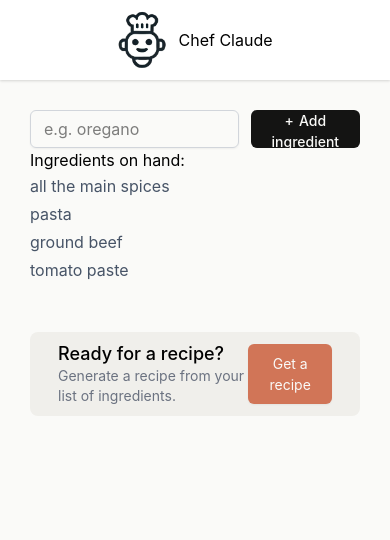
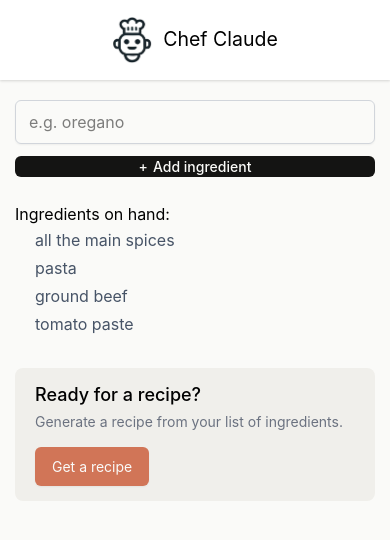
Before and after one commit to anwarrahim/chef-claude, a React (Vite) app: page / in a window 390 px wide. Shown: the top 540 px of the page. Built offline with nearby package versions, Linux system fonts and the light colour scheme.

Commit message:
responsive

```diff
--- a/src/components/Header.jsx
+++ b/src/components/Header.jsx
@@ -3,7 +3,7 @@ import chefClaudeLogo from "../assets/images/logo-img.png"
 export default function Header() {
     return (
         <header>
-            <img src={chefClaudeLogo}/>
+            <img src={chefClaudeLogo} alt="Chef Claude Logo"/>
             <h1>Chef Claude</h1>
         </header>
     )
--- a/src/components/Main.jsx
+++ b/src/components/Main.jsx
@@ -7,6 +7,7 @@ export default function Main() {
         ["all the main spices", "pasta", "ground beef", "tomato paste"]
     )
     const [recipeShown, setRecipeShown] = React.useState(false)
+    const [inputValue, setInputValue] = React.useState("")
 
     function toggleRecipeShown() {
         setRecipeShown(prevShown => !prevShown)
@@ -14,7 +15,14 @@ export default function Main() {
 
     function addIngredient(formData) {
         const newIngredient = formData.get("ingredient")
-        setIngredients(prevIngredients => [...prevIngredients, newIngredient])
+        if (newIngredient && newIngredient.trim() !== "") {
+            setIngredients(prevIngredients => [...prevIngredients, newIngredient])
+            setInputValue("")
+        }
+    }
+
+    function handleInputChange(event) {
+        setInputValue(event.target.value)
     }
 
     return (
@@ -25,8 +33,10 @@ export default function Main() {
                     placeholder="e.g. oregano"
                     aria-label="Add ingredient"
                     name="ingredient"
+                    value={inputValue}
+                    onChange={handleInputChange}
                 />
-                <button>Add ingredient</button>
+                <button type="submit">Add ingredient</button>
             </form>
 
             {ingredients.length > 0 &&
--- a/src/index.css
+++ b/src/index.css
@@ -18,25 +18,31 @@ header {
     height: 80px;
     background-color: white;
     box-shadow: 0px 1px 3px 0px rgba(0, 0, 0, 0.10), 0px 1px 2px 0px rgba(0, 0, 0, 0.06);
+    padding: 0 15px;
 }
 
 header>img {
-    width: 50px;
+    width: 40px;
 }
 
 header>h1 {
     font-weight: 400;
+    font-size: clamp(1.2rem, 5vw, 2rem);
 }
 
 main {
-    padding: 30px 30px 10px;
+    padding: 20px 15px 10px;
+    max-width: 1200px;
+    margin: 0 auto;
 }
 
 .add-ingredient-form {
     display: flex;
+    flex-direction: row;
     justify-content: center;
     gap: 12px;
-    height: 38px;
+    min-height: 38px;
+    flex-wrap: wrap;
 }
 
 .add-ingredient-form>input {
@@ -44,9 +50,9 @@ main {
     border: 1px solid #D1D5DB;
     padding: 9px 13px;
     box-shadow: 0px 1px 2px 0px rgba(0, 0, 0, 0.05);
-    flex-grow: 1;
+    flex: 1;
     min-width: 150px;
-    max-width: 400px;
+    max-width: 100%;
 }
 
 .add-ingredient-form>button {
@@ -55,7 +61,9 @@ main {
     border: none;
     background-color: #141413;
     color: #FAFAF8;
-    width: 150px;
+    width: auto;
+    min-width: 150px;
+    padding: 0 15px;
     font-size: 0.875rem;
     font-weight: 500;
 }
@@ -65,8 +73,13 @@ main {
     margin-right: 5px;
 }
 
+section {
+    margin-top: 25px;
+}
+
 ul.ingredients-list {
-    margin-bottom: 48px;
+    margin-bottom: 30px;
+    padding-left: 20px;
 }
 
 ul.ingredients-list>li {
@@ -76,23 +89,27 @@ ul.ingredients-list>li {
 
 .get-recipe-container {
     display: flex;
-    justify-content: space-between;
-    align-items: center;
+    flex-direction: column;
+    justify-content: center;
+    align-items: flex-start;
     border-radius: 8px;
     background: #F0EFEB;
-    padding: 10px 28px;
+    padding: 15px 20px;
+    gap: 15px;
 }
 
 .get-recipe-container h3 {
     font-size: 1.125rem;
     font-weight: 500;
     line-height: 24px;
+    margin: 0 0 5px 0;
 }
 
 .get-recipe-container p {
     color: #6B7280;
     font-size: 0.875rem;
     line-height: 20px;
+    margin: 0;
 }
 
 .get-recipe-container button {
@@ -105,16 +122,61 @@ ul.ingredients-list>li {
     font-family: Inter, sans-serif;
     font-size: 0.875rem;
     cursor: pointer;
+    align-self: flex-start;
 }
 
 .suggested-recipe-container {
     color: #475467;
-    line-height: 28px;
-    font-size: 1.125rem;
+    line-height: 1.5;
+    font-size: 1rem;
     font-weight: 400;
+}
+
+.suggested-recipe-container h3 {
+    font-size: 1.3rem;
+    margin-top: 20px;
+}
+
+.suggested-recipe-container ul,
+.suggested-recipe-container ol {
+    padding-left: 20px;
 }
 
 .suggested-recipe-container ul li,
 .suggested-recipe-container ol li {
     margin-bottom: 8px;
 }
+
+/* Media Queries for Responsive Design */
+@media (min-width: 640px) {
+    main {
+        padding: 30px 30px 10px;
+    }
+
+    .get-recipe-container {
+        flex-direction: row;
+        justify-content: space-between;
+        align-items: center;
+        padding: 10px 28px;
+    }
+
+    .get-recipe-container button {
+        align-self: center;
+    }
+
+    .suggested-recipe-container {
+        font-size: 1.125rem;
+    }
+}
+
+@media (max-width: 480px) {
+    .add-ingredient-form {
+        flex-direction: column;
+    }
+
+    .add-ingredient-form>input,
+    .add-ingredient-form>button {
+        width: 100%;
+        max-width: 100%;
+    }
+}
```
